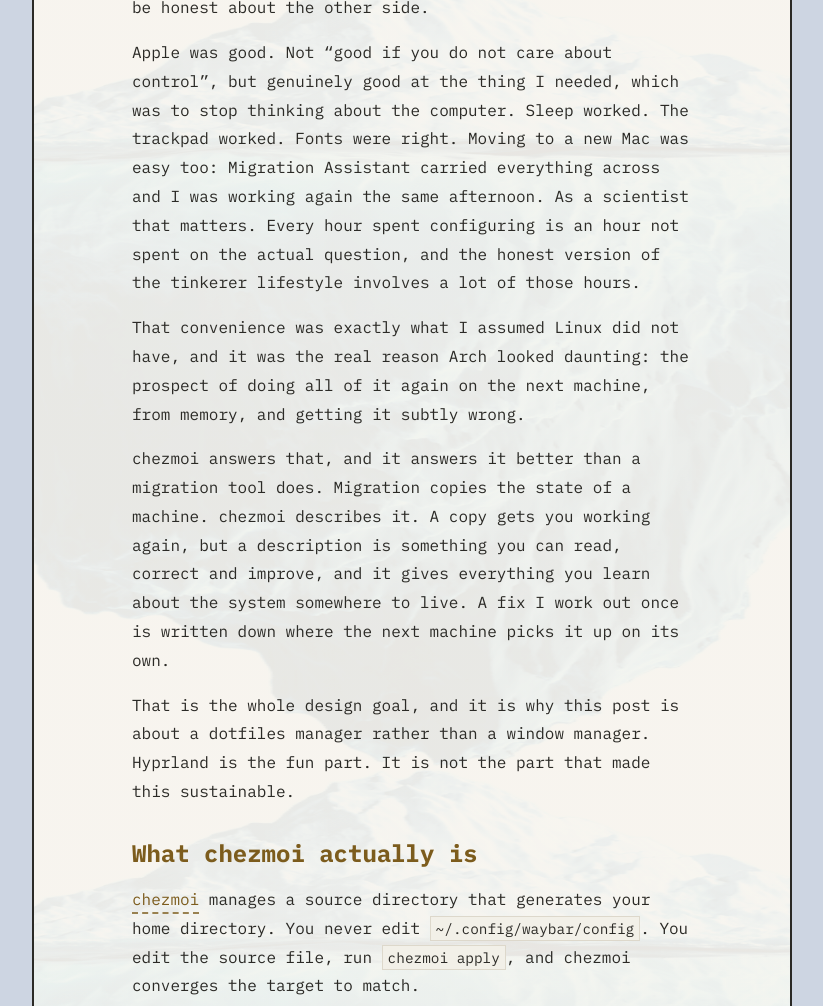
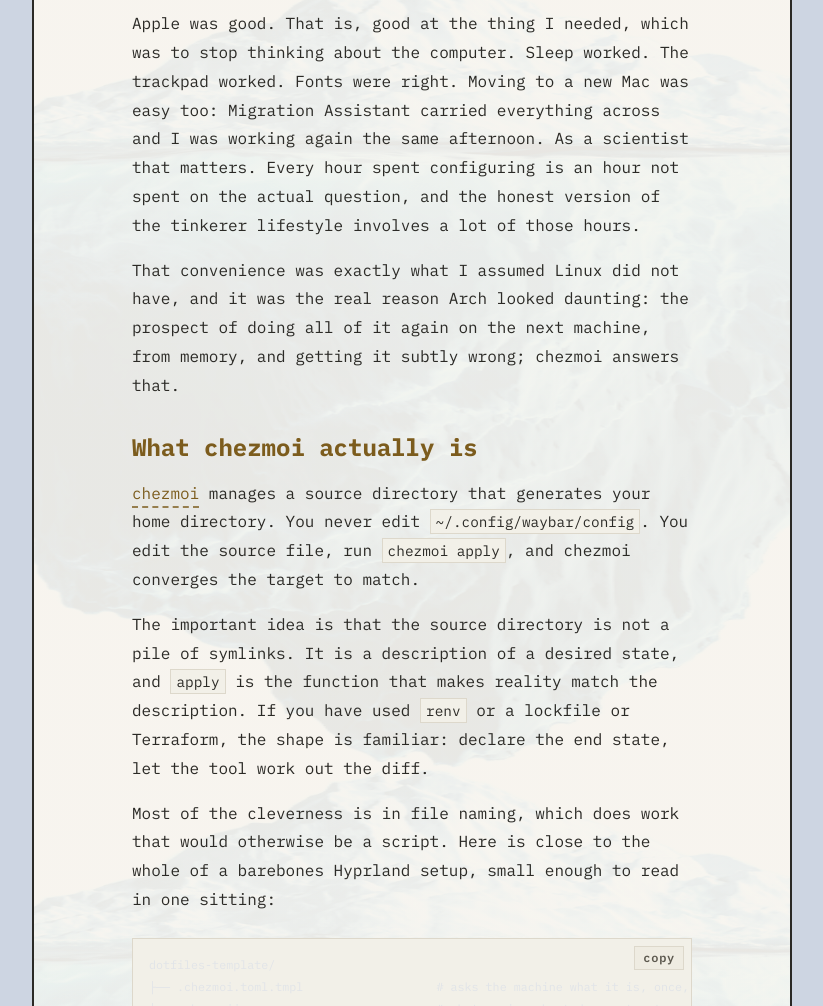
Before and after one commit to n0rdp0l/n0rdp0l.github.io, an Astro site: page /blog/set-seed-for-your-arch-setup in a window 1280 px wide. Shown: the part 2454-3460 px from the top of the page, without its empty margins (228-1051 px from the left). Built offline with nearby package versions, Linux system fonts and the light colour scheme; Astro itself is replaced by a stand-in of ours; code samples lack their colours.

Commit message:
Update set-seed-for-your-arch-setup.md

```diff
--- a/src/content/blog/set-seed-for-your-arch-setup.md
+++ b/src/content/blog/set-seed-for-your-arch-setup.md
@@ -33,8 +33,7 @@
 </div>
 
 I want to talk about how I got here, because for a long time I assumed this kind of
-setup was for people with a computer science degree, and it turns out the opposite is closer to
-true.
+setup was for people with a computer science degree or hardcore tinkerers.
 
 ## Why Arch stopped looking intimidating
 
@@ -65,7 +64,7 @@
 
 None of that is an argument for suffering, and I want to be honest about the other side.
 
-Apple was good. Not "good if you do not care about control", but genuinely good at the thing I
+Apple was good. That is, good at the thing I
 needed, which was to stop thinking about the computer. Sleep worked. The trackpad worked. Fonts
 were right. Moving to a new Mac was easy too: Migration Assistant carried everything across and
 I was working again the same afternoon. As a scientist that matters. Every hour spent
@@ -74,16 +73,7 @@
 
 That convenience was exactly what I assumed Linux did not have, and it was the real reason Arch
 looked daunting: the prospect of doing all of it again on the next machine, from memory, and
-getting it subtly wrong.
-
-chezmoi answers that, and it answers it better than a migration tool does. Migration copies the
-state of a machine. chezmoi describes it. A copy gets you working again, but a description is
-something you can read, correct and improve, and it gives everything you learn about the system
-somewhere to live. A fix I work out once is written down where the next machine picks it up on
-its own.
-
-That is the whole design goal, and it is why this post is about a dotfiles manager rather than a
-window manager. Hyprland is the fun part. It is not the part that made this sustainable.
+getting it subtly wrong; chezmoi answers that.
 
 ## What chezmoi actually is
 
```
